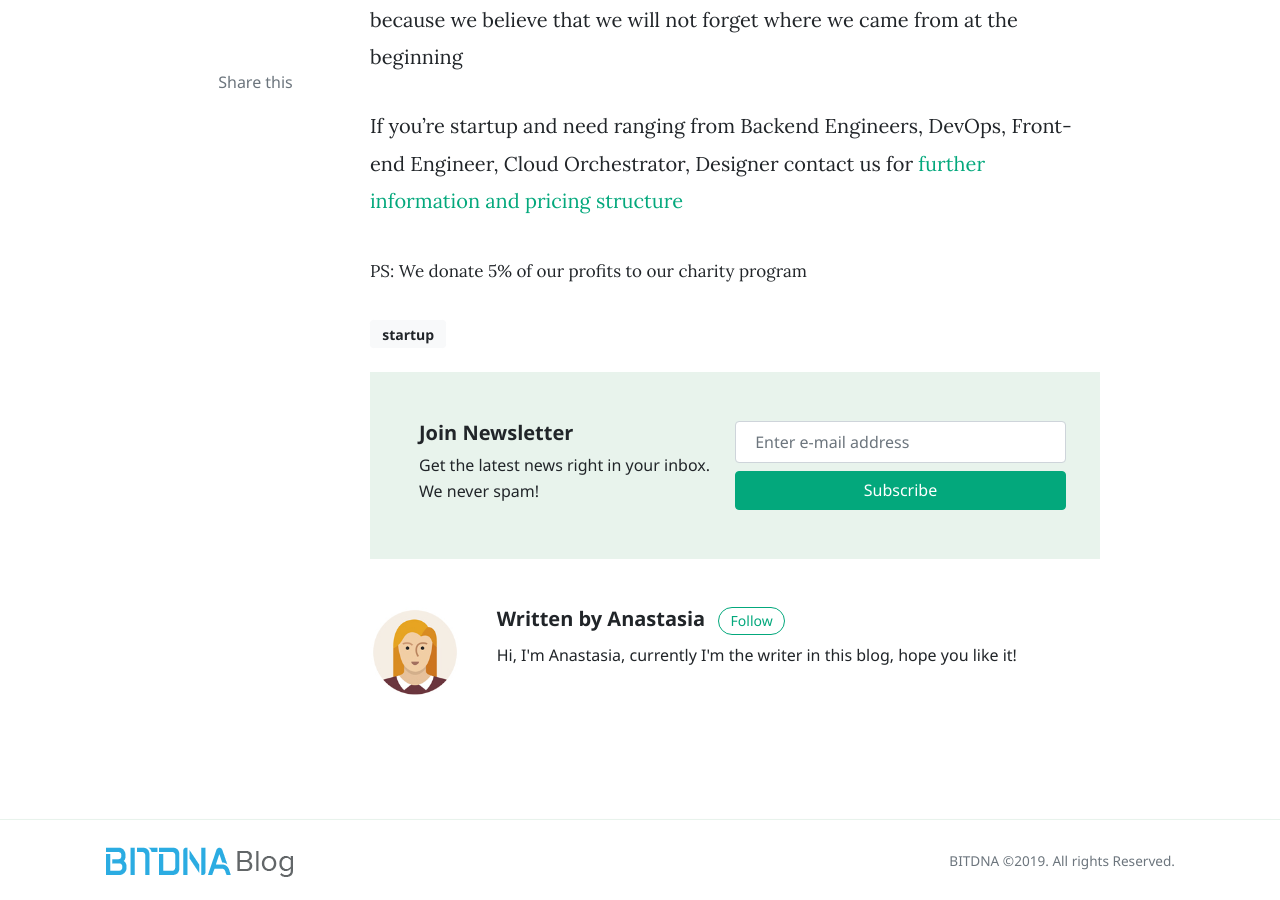
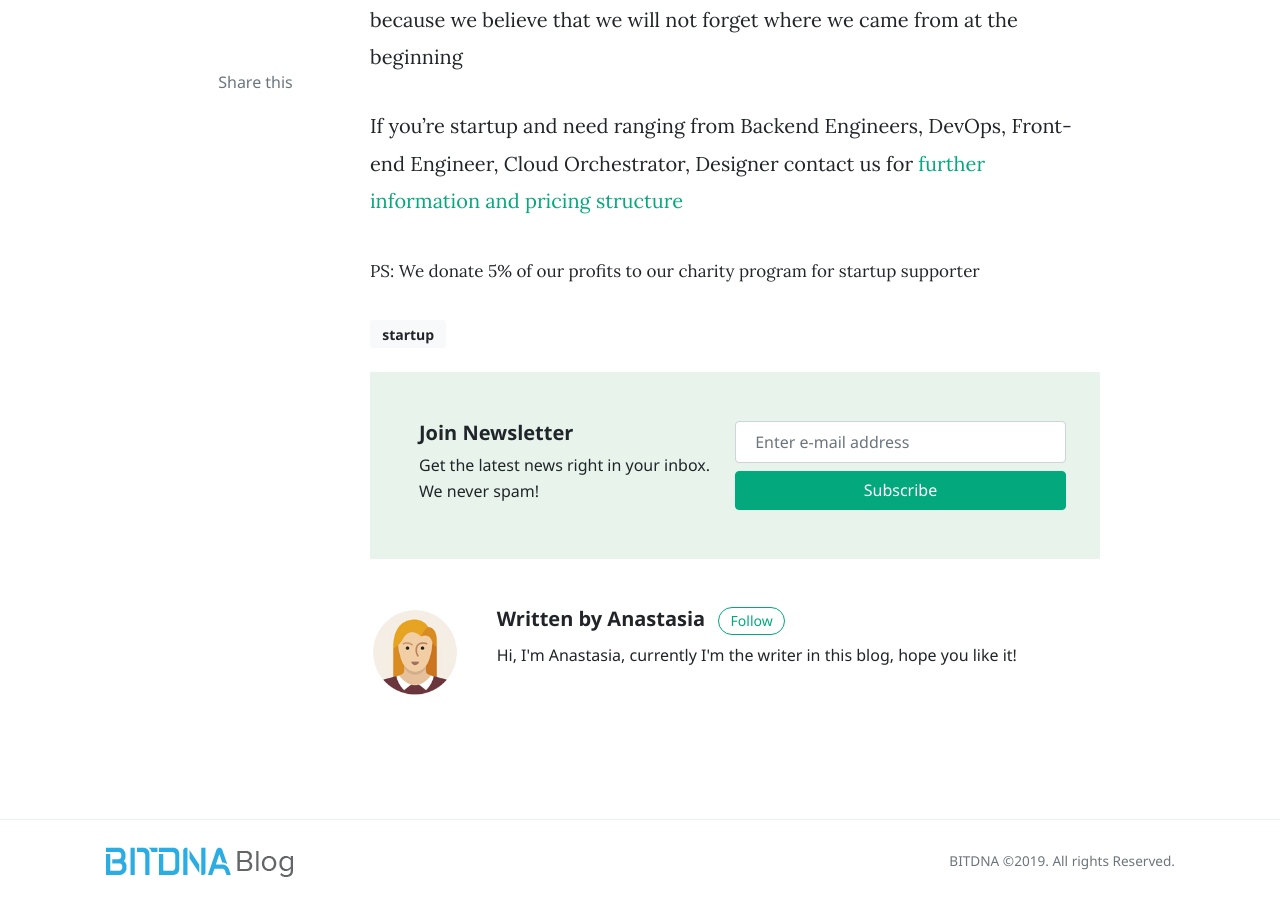
Before and after one commit to bit-dna/bitdnablog, a Jekyll site: the page built from _posts/2019-07-21-we-are-startups-supporter.md, in a window 1280 px wide and 900 px high, scrolled down 1088 px. Built offline with Jekyll 4.4.1, drawn with Linux system fonts in a browser that asks for light colours; nearby versions of some CDN libraries; comment, search, counter and statistics services are not loaded.

Commit message:
fix some wording

```diff
--- a/_posts/2019-07-21-we-are-startups-supporter.md
+++ b/_posts/2019-07-21-we-are-startups-supporter.md
@@ -18,4 +18,4 @@ In our organizational structure, we still do some things that startups do becaus
 
 If you're startup and need ranging from Backend Engineers, DevOps, Front-end Engineer, Cloud Orchestrator, Designer contact us for <a href="https://blog.bitdna.io/contact.html">further information and pricing structure</a>
 
-<small>PS: We donate 5% of our profits to our charity program</small>
+<small>PS: We donate 5% of our profits to our charity program for startup supporter</small>
```
